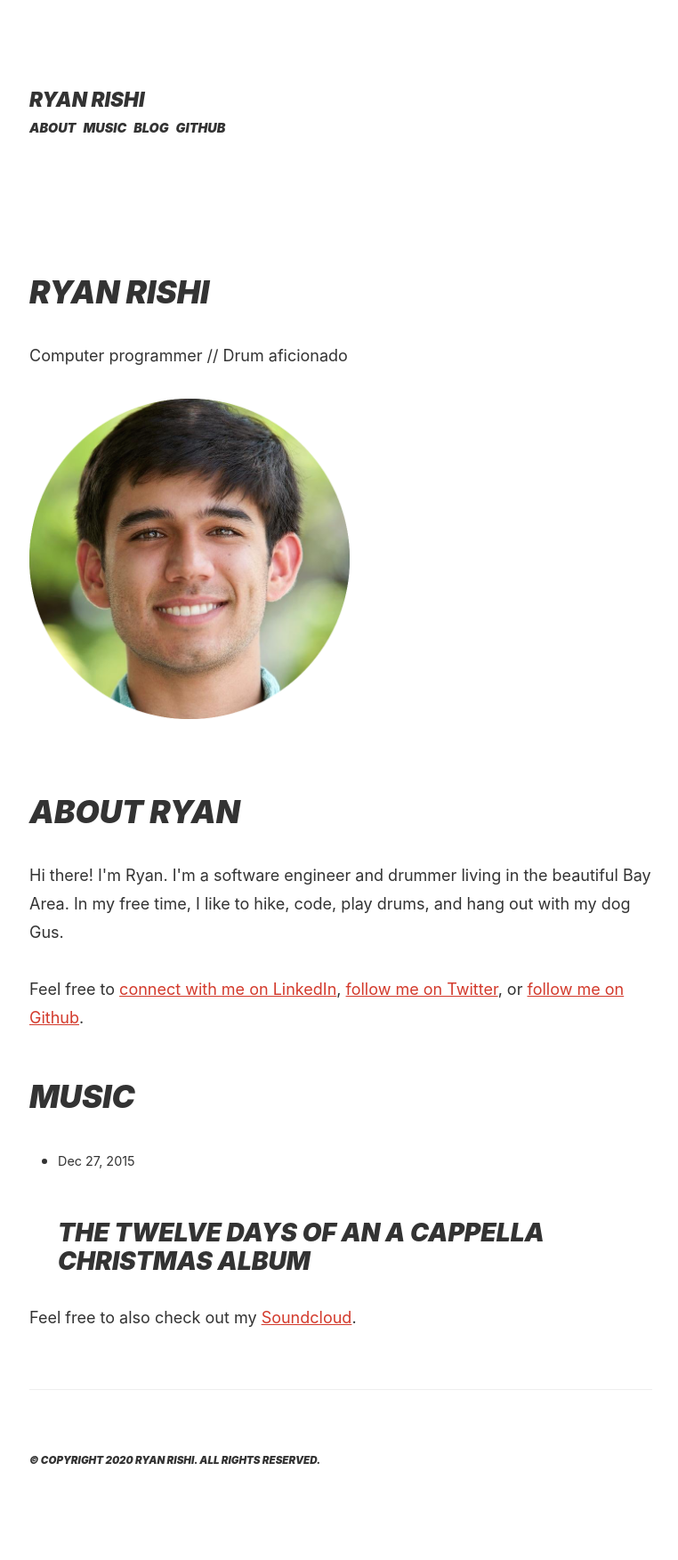
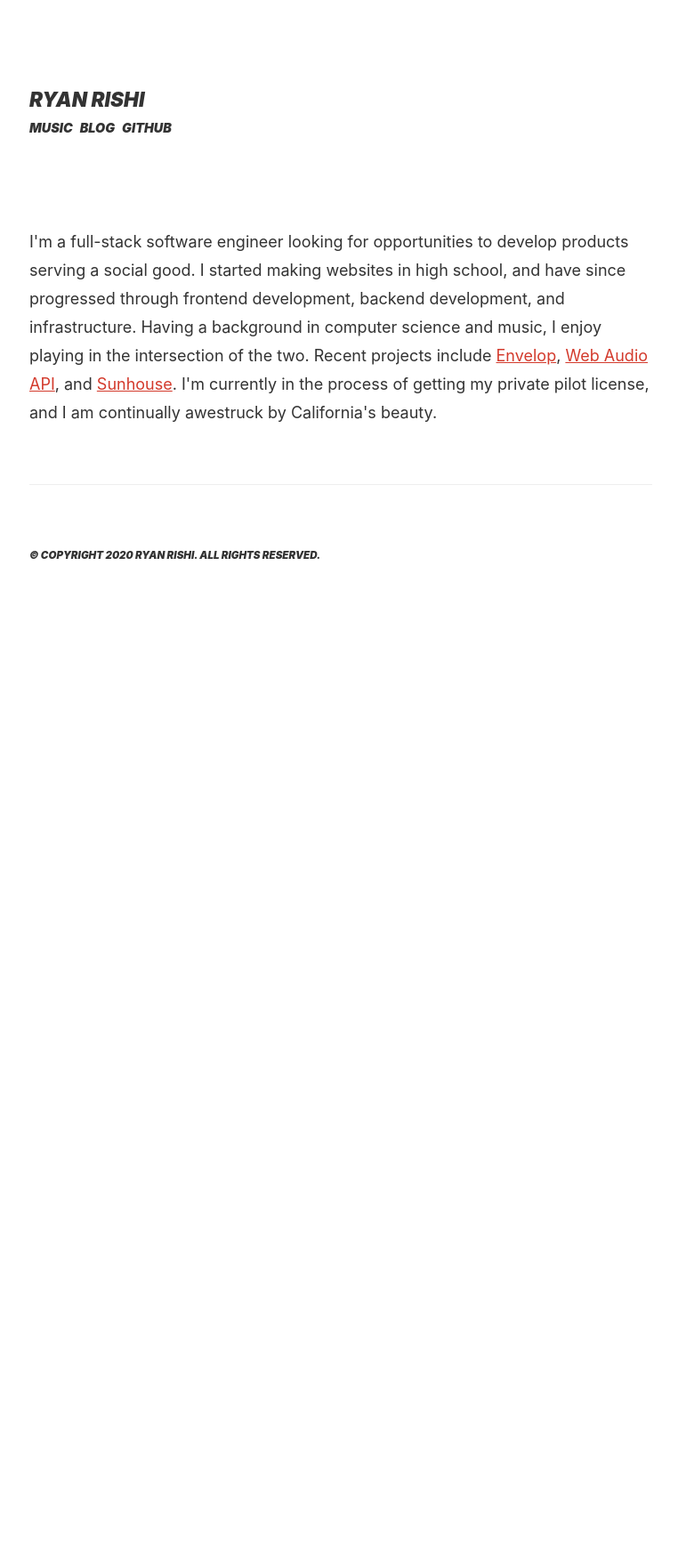
Before and after one commit to ryanrishi/ryanrishi.com, a Jekyll site: the page built from index.html, in a window 1280 px wide. Shown: the whole page at 89% size, without its empty margins (257-1019 px from the left). Built offline with Jekyll 4.4.1, drawn with Linux system fonts in a browser that asks for light colours; after the commit the page ends 900 px from its top, so only the background shows below that.

Commit message:
move stuff from about → index

```diff
--- a/_includes/header.html
+++ b/_includes/header.html
@@ -4,9 +4,6 @@
   </div>
   <nav>
     <ul class="header-nav">
-      <li class="header-item">
-        <a class="header-link" href="/about">About</a>
-      </li>
       <li class="header-item">
         <a class="header-link" href="/music">Music</a>
       </li>
--- a/index.html
+++ b/index.html
@@ -1,56 +1,10 @@
 ---
 layout: default
 ---
-<header class="intro">
-  <div class="intro-body">
-    <div class="container">
-      <div class="row">
-        <div class="col-md-8 col-md-offset-2">
-          <h1 class="brand-heading">Ryan Rishi</h1>
-          <p class="intro-text">Computer programmer // Drum aficionado</p>
-          <a href="#about" class="btn btn-circle page-scroll">
-            <i class="fa fa-angle-double-down animated"></i>
-          </a>
-        </div>
-      </div>
-    </div>
-  </div>
-</header>
 
-
-<!-- About Section -->
-<section id="about" class="container content-section">
-    <div class="row">
-        <div class="col-lg-8 col-lg-offset-2">
-          <img id="face" src="{{ "assets/img/face.png" | prepend: site.baseurl }}" alt="Ryan Rishi" style="height: 20em; width: auto"/>
-          <br>
-          <h1 class="text-center">About Ryan</h1>
-          <p>Hi there! I'm Ryan. I'm a software engineer and drummer living in the beautiful Bay Area. In my free time, I like to hike, code, play drums, and hang out with my dog Gus.</p>
-          <p>Feel free to <a href="http://linkedin.com/in/{{ site.linkedin_username }}" target="_blank">connect with me on LinkedIn</a>, <a href="http://twitter.com/{{ site.twitter_username }}" target="_blank">follow me on Twitter</a>, or <a href="http://github.com/{{ site.github_username }}" target="_blank">follow me on Github</a>.</p>
-        </div>
-    </div>
-</section>
-
-<section id="music" class="container content-section">
-    <div class="row">
-        <div class="col-lg-8 col-lg-offset-2">
-          <h1 class="text-center">Music</h1>
-          <ul class="post-list">
-            {% for post in site.posts %}
-              {% for tag in post.tags %}
-                {% if tag == 'music' %}
-                <li>
-                  <span class="post-meta">{{ post.date | date: "%b %-d, %Y" }}</span>
-                  <h2>
-                    <a class="post-link" href="{{ post.url | prepend: site.baseurl }}">{{ post.title }}</a>
-                  </h2>
-                </li>
-                {% endif %}
-              {% endfor %}
-            {% endfor %}
-          </ul>
-          <p>Feel free to also check out my <a href="http://soundcloud.com/{{ site.soundcloud_username }}" target="_blank">Soundcloud</a>.</p>
-        </div>
-    </div>
-</section>
-<!-- <p class="rss-subscribe">subscribe <a href="{{ "/feed.xml" | prepend: site.baseurl }}">via RSS</a></p> -->
+<p>
+  I'm a full-stack software engineer looking for opportunities to develop products serving a social good.
+  I started making websites in high school, and have since progressed through frontend development, backend development, and infrastructure.
+  Having a background in computer science and music, I enjoy playing in the intersection of the two. Recent projects include <a href="https://www.envelop.us/">Envelop</a>, <a href="https://developer.mozilla.org/en-US/docs/Web/API/Web_Audio_API">Web Audio API</a>, and <a href="https://sunhou.se/">Sunhouse</a>.
+  I'm currently in the process of getting my private pilot license, and I am continually awestruck by California's beauty.
+</p>
```
Also changed, not shown: about.html (deleted, +0 -10 lines).
